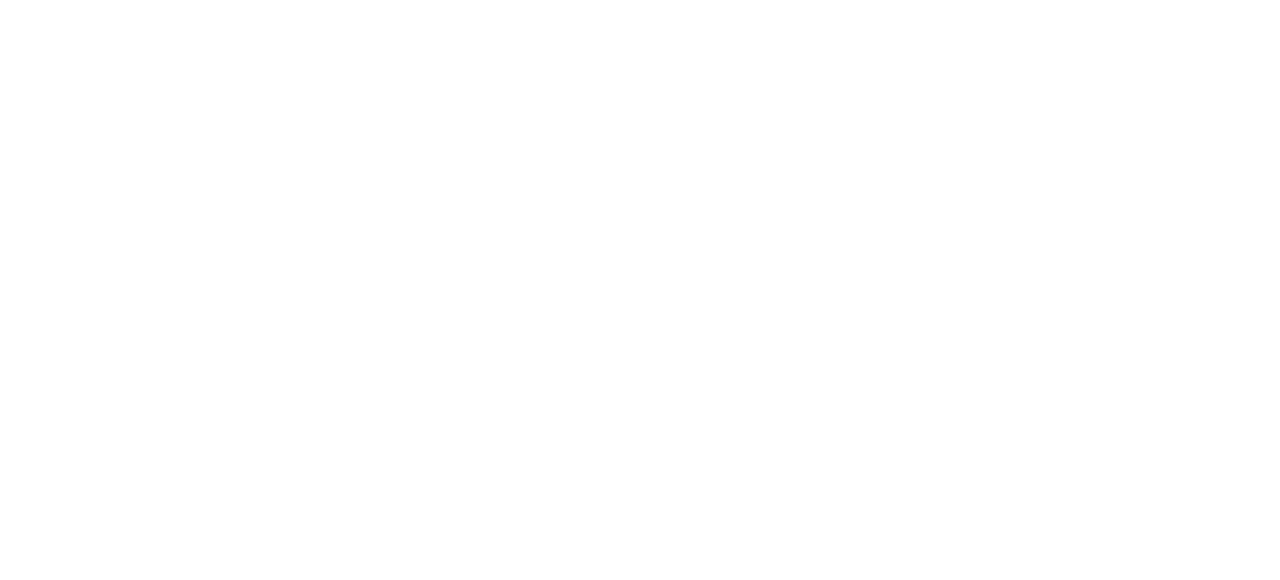
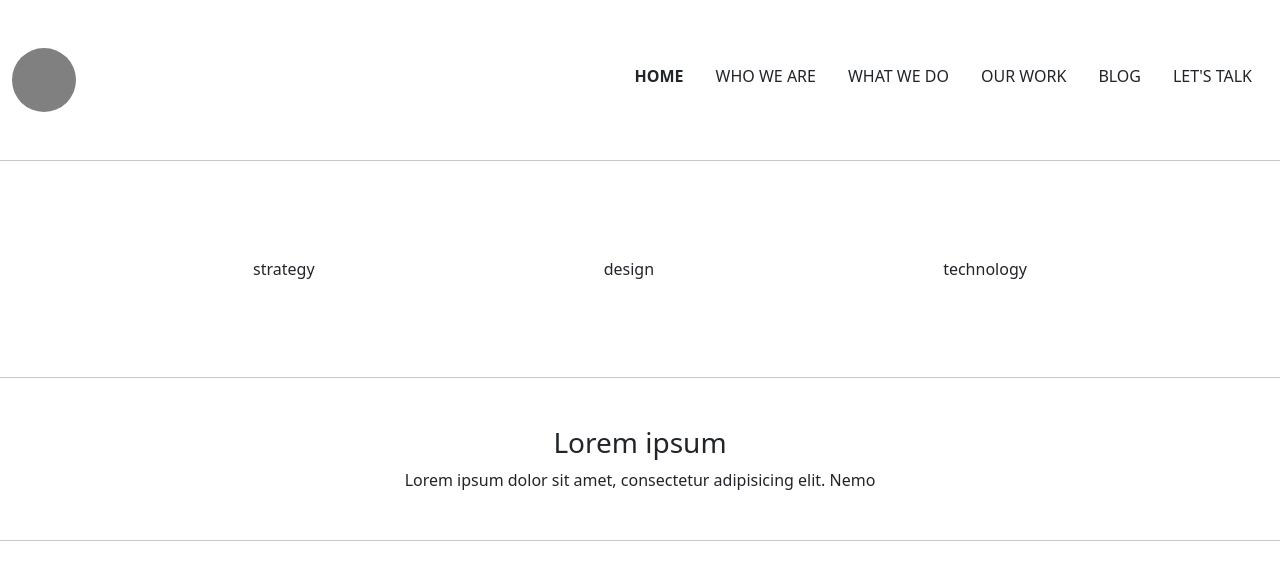
Before and after one commit to DenisWithOneN/TAW, a website: page tema4 - mockup html/index.html in a window 1280 px wide. Drawn offline with nearby package versions, Linux system fonts and the light colour scheme.

Commit message:
first three elements created

```diff
--- a/tema4 - mockup html/index.html
+++ b/tema4 - mockup html/index.html
@@ -8,8 +8,47 @@
       rel="stylesheet"
       href="node_modules/bootstrap/dist/css/bootstrap.min.css"
     />
-
+    <link rel="stylesheet" href="styles.css" />
     <script src="node_modules/bootstrap/dist/js/bootstrap.min.js"></script>
   </head>
-  <body></body>
+  <body>
+    <div>
+      <!-- menu -->
+      <div class="container-fluid my-5">
+        <div class="d-flex justify-content-between">
+          <span class="dot"></span>
+          <div class="d-flex text-uppercase my-3">
+            <div class="mx-3 fw-bold">home</div>
+            <div class="mx-3">who we are</div>
+            <div class="mx-3">what we do</div>
+            <div class="mx-3">our work</div>
+            <div class="mx-3">blog</div>
+            <div class="mx-3">let's talk</div>
+          </div>
+        </div>
+      </div>
+
+      <hr class="my-5" />
+
+      <!-- first showcase -->
+      <div class="container-fluid d-flex justify-content-evenly">
+        <div class="m-5">strategy</div>
+        <div class="m-5">design</div>
+        <div class="m-5">technology</div>
+      </div>
+
+      <hr class="my-5" />
+      <!-- second showcase -->
+      <div class="d-flex align-items-center flex-column">
+        <div><h3>Lorem ipsum</h3></div>
+        <div>
+          Lorem ipsum dolor sit amet, consectetur adipisicing elit. Nemo
+        </div>
+      </div>
+
+      <hr class="my-5" />
+
+      <!-- third showcase -->
+    </div>
+  </body>
 </html>
--- /dev/null
+++ b/tema4 - mockup html/styles.css
@@ -0,0 +1,11 @@
+.dot {
+    height: 4rem;
+    width: 4rem;
+    background-color: grey;
+    border-radius: 50%;
+    display: inline-block;
+  }
+
+  .menu-height {
+    height: 4rem;
+  }
```
